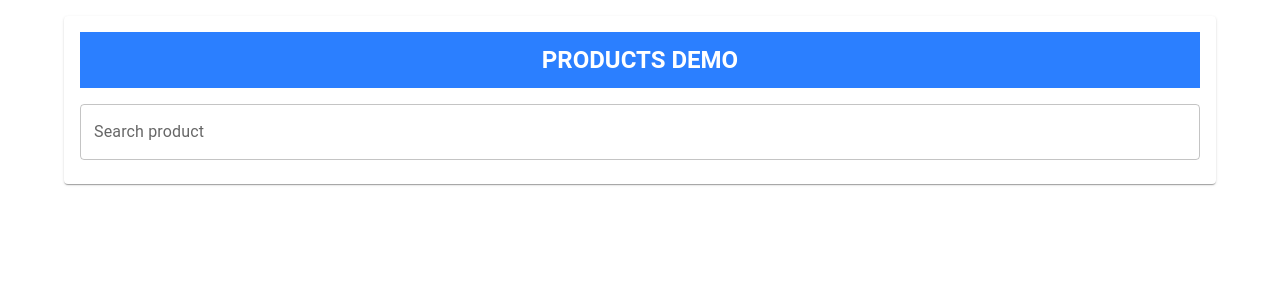
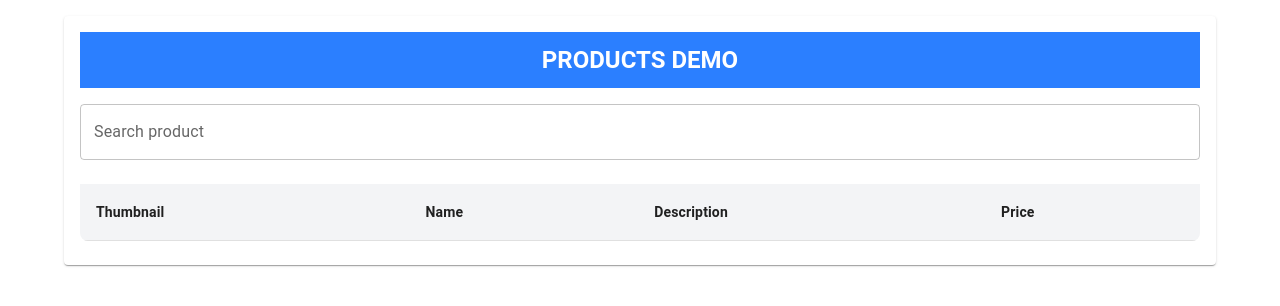
Before and after one commit to Jubikk/PRODUCT-DEMO, a React (Vite) app in the folder product-demo/: page / in a window 1280 px wide. Shown: the top 306 px of the page. Built offline with nearby package versions, Linux system fonts and the light colour scheme.

Commit message:
structure table head

```diff
--- a/product-demo/src/components/MainCard.jsx
+++ b/product-demo/src/components/MainCard.jsx
@@ -1,11 +1,21 @@
-import * as React from 'react';
-import {Table, TableBody, TableCell, TableContainer, TableHead, TableRow, Paper,Chip} from '@mui/material';
-function MainCard() {
+import * as React from 'react'
+import {Table, TableBody, TableCell, TableContainer, TableHead, TableRow, Paper,Chip} from '@mui/material'
+
+function MainCard(cellphone) {
   return (
-    <div>
-
-    </div>
+    <TableContainer className='pt-6 rounded-lg'>
+      <Table>
+        <TableHead className="bg-gray-100" font >
+          <TableRow>
+            <TableCell sx={{fontWeight:"bold"}} >Thumbnail</TableCell>
+            <TableCell sx={{fontWeight:"bold"}}>Name</TableCell>
+            <TableCell sx={{fontWeight:"bold"}}>Description</TableCell>
+            <TableCell sx={{fontWeight:"bold"}}>Price</TableCell>
+          </TableRow>
+        </TableHead>
+      </Table>
+    </TableContainer>
   );
 }
 
-export default MainCard;
+export default MainCard
```
